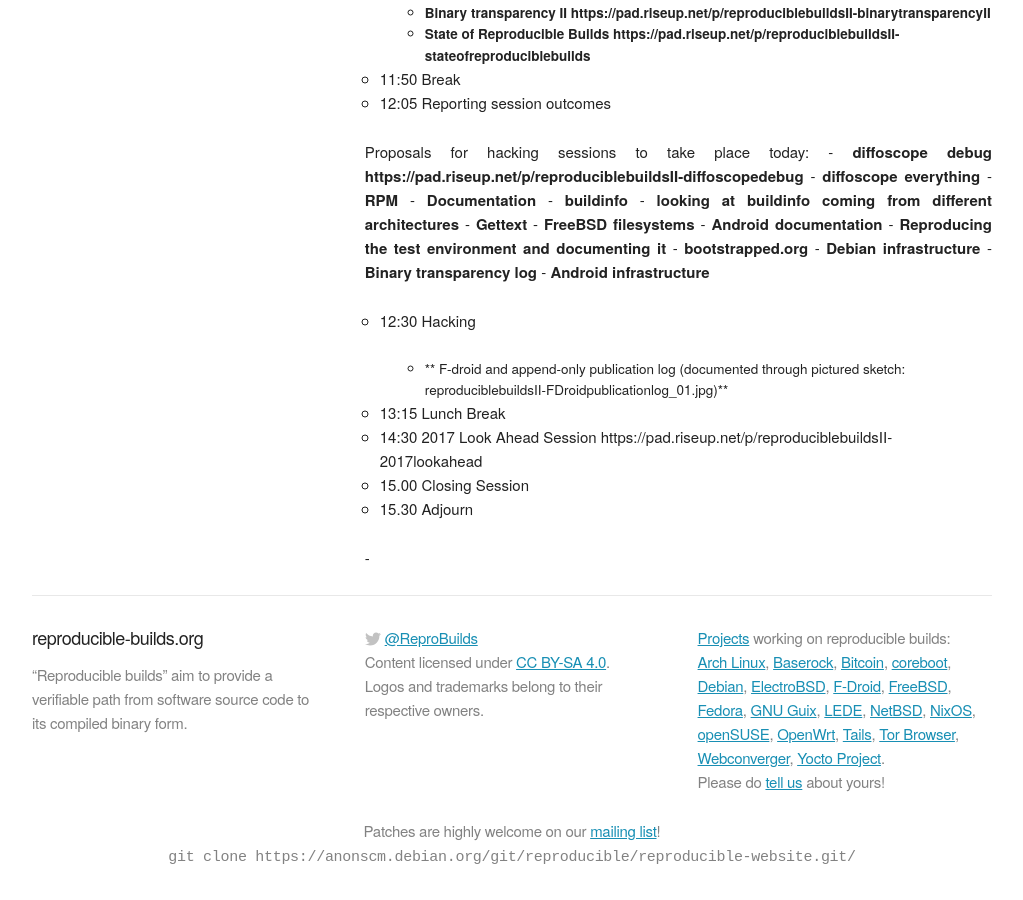
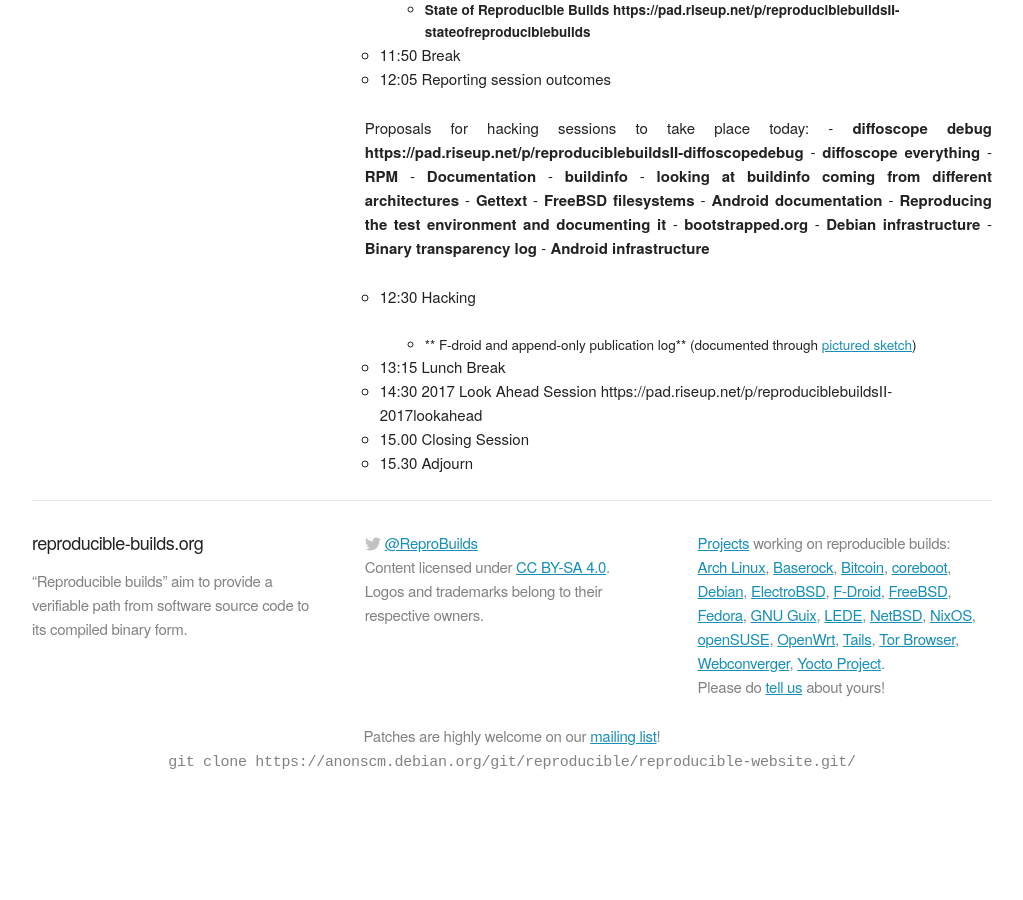
Before and after one commit to prototypefund/reproducible-website, a Jekyll site: the page built from _events/berlin2016/agenda.md, in a window 1280 px wide and 900 px high, scrolled down 2873 px. Shown: the whole window, without its empty margins (128-1151 px from the left). Built offline with Jekyll 4.4.1, drawn with Linux system fonts in a browser that asks for light colours; some web fonts are replaced; after the commit the page ends 3678 px from its top, so only the background shows below that.

Commit message:
add fdroid image and some formatting fixes
Signed-off-by: Holger Levsen <holger@layer-acht.org>

```diff
--- a/_events/berlin2016/agenda.md
+++ b/_events/berlin2016/agenda.md
@@ -48,7 +48,7 @@
 
 *    16:20 Adjourn
 *    16:30 Hacking
-     -   **http://pkgsrc.se/files.php?messageId=20161213154459.CB044FBA6@cvs.NetBSD.org**
+     -   **[http://pkgsrc.se/files.php?messageId=20161213154459.CB044FBA6@cvs.NetBSD.org](http://pkgsrc.se/files.php?messageId=20161213154459.CB044FBA6@cvs.NetBSD.org)**
 
 Day 2
 -----
@@ -112,7 +112,6 @@
      -   **Embedded images cross-distro**
 
 *    16:30 Adjourn
-*
 *    16.40 Hacking
 
 
@@ -152,11 +151,9 @@
 
 *    12:30 Hacking
 
-     -   ** F-droid and append-only publication log (documented through pictured sketch: reproduciblebuildsII-FDroidpublicationlog_01.jpg)**
+     -   ** F-droid and append-only publication log** (documented through [pictured sketch](/images/berlin2016/FDroidpublicationlog_01.JPG))
 
 *    13:15 Lunch Break
 *    14:30 2017 Look Ahead Session  https://pad.riseup.net/p/reproduciblebuildsII-2017lookahead
 *    15.00 Closing Session
 *    15.30 Adjourn
-
--
```
Also changed, not shown: images/berlin2016/FDroidpublicationlog_01.JPG (added).
